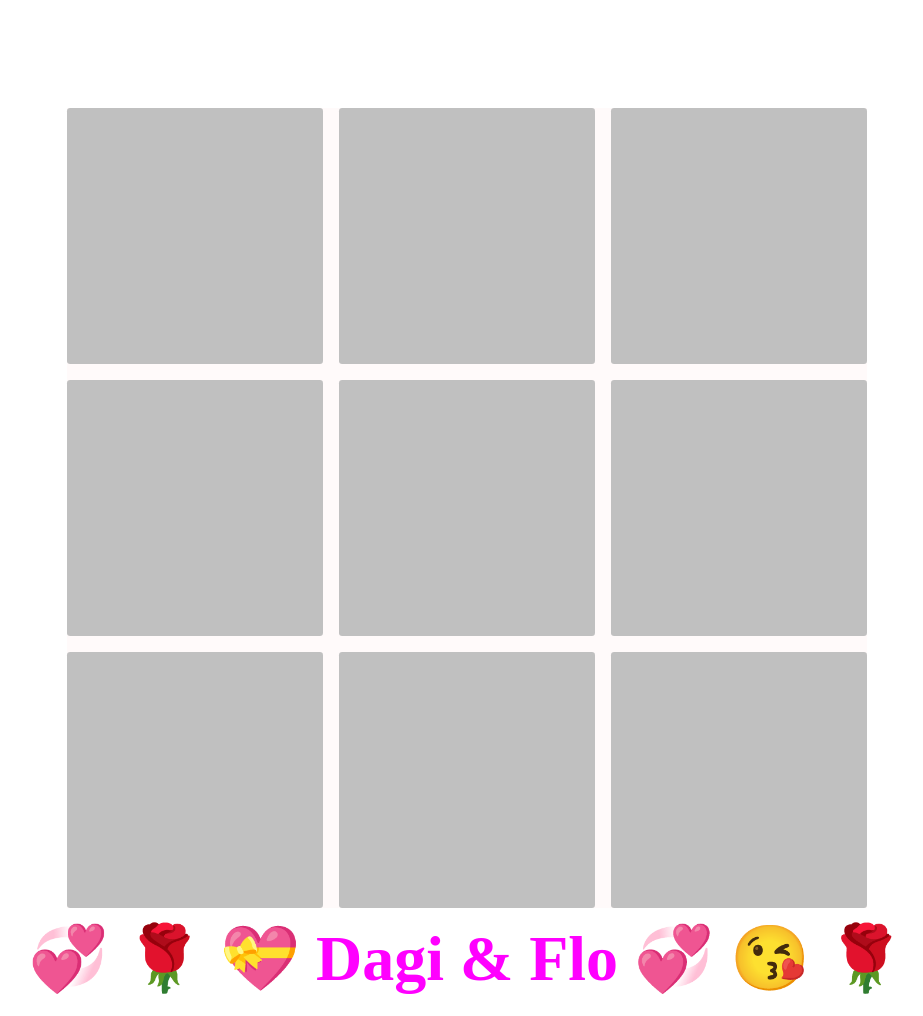
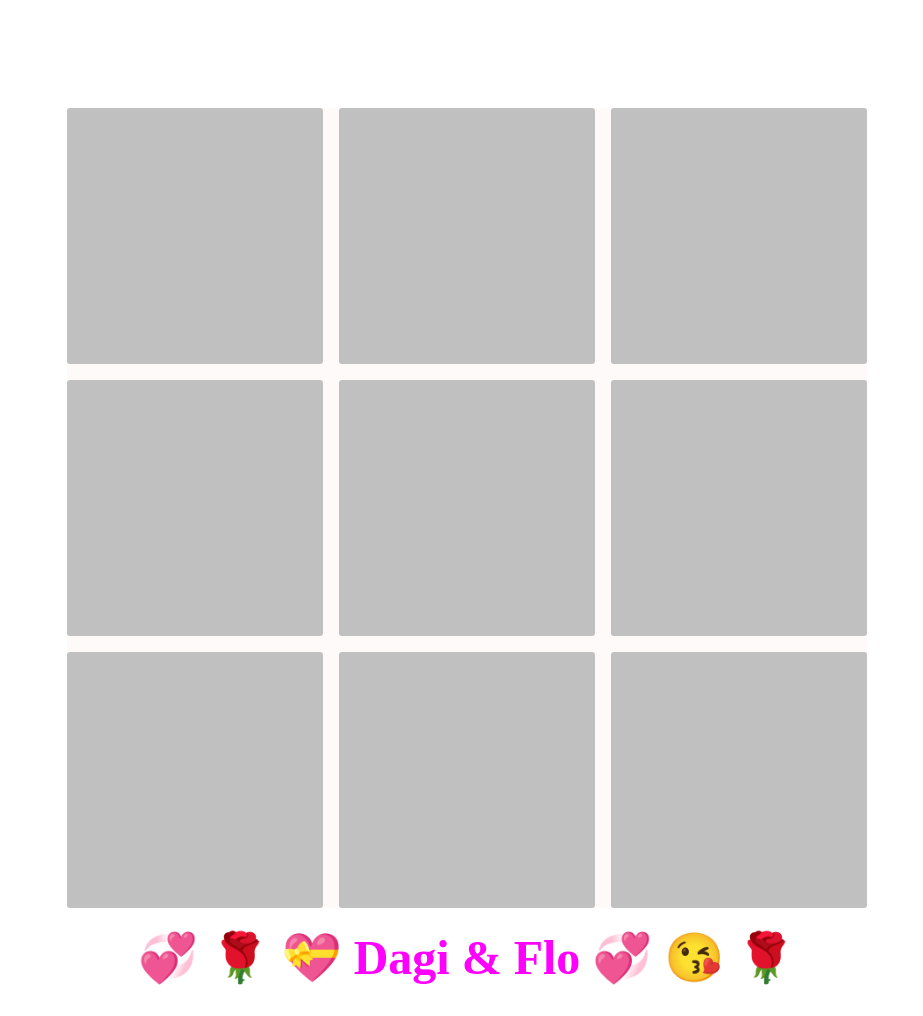
Before and after one commit to numdouglas/tttoe_js, a website: page game.html in a window 1280 px wide. Shown: the whole page, without its empty margins (173-1096 px from the left). Drawn offline with nearby package versions, Linux system fonts and the light colour scheme; no server answers.

Commit message:
ui enhancements

```diff
--- a/main.css
+++ b/main.css
@@ -39,6 +39,7 @@ body{
 	justify-self:center;
 	grid-template-columns:1fr 1fr 1fr;
 	gap:1em;
+	grid-row:2/2;
 	width:calc(60vw+2em);
 	height:calc(60vw+2em);
 	background-color: #fffafa;
@@ -73,7 +74,8 @@ body{
 	display:flex;
 	color:magenta;
 	font-weight:bold;
-	font-size:4em;
+	font-size:3em;
+	flex-basis:100%;
 	flex-direction:column;
 	align-items:center;
 	justify-content:center;
```
